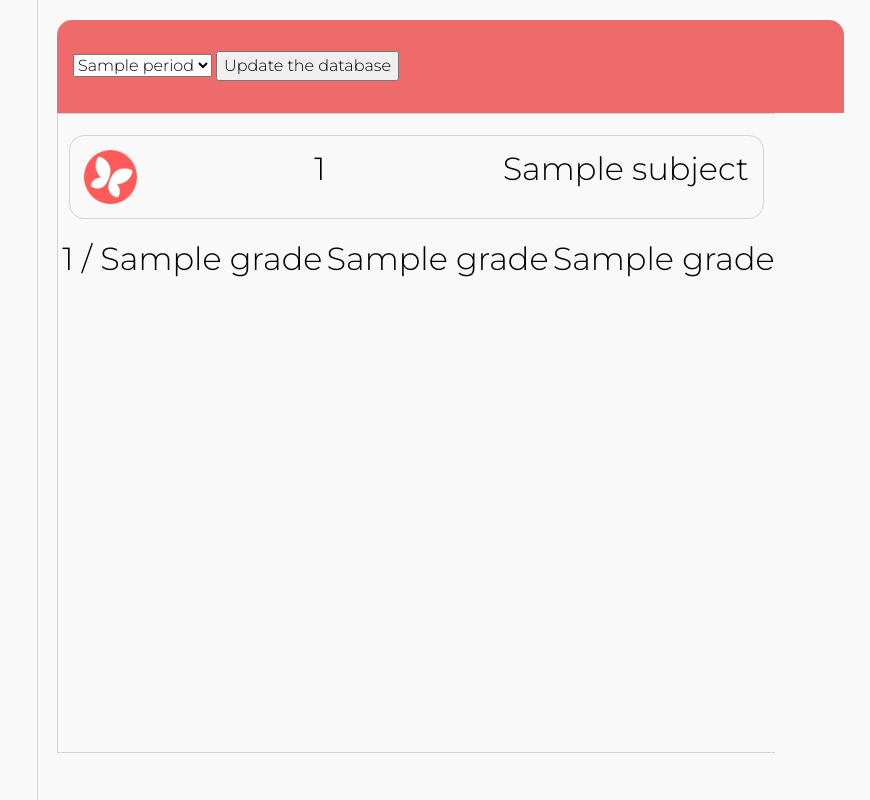
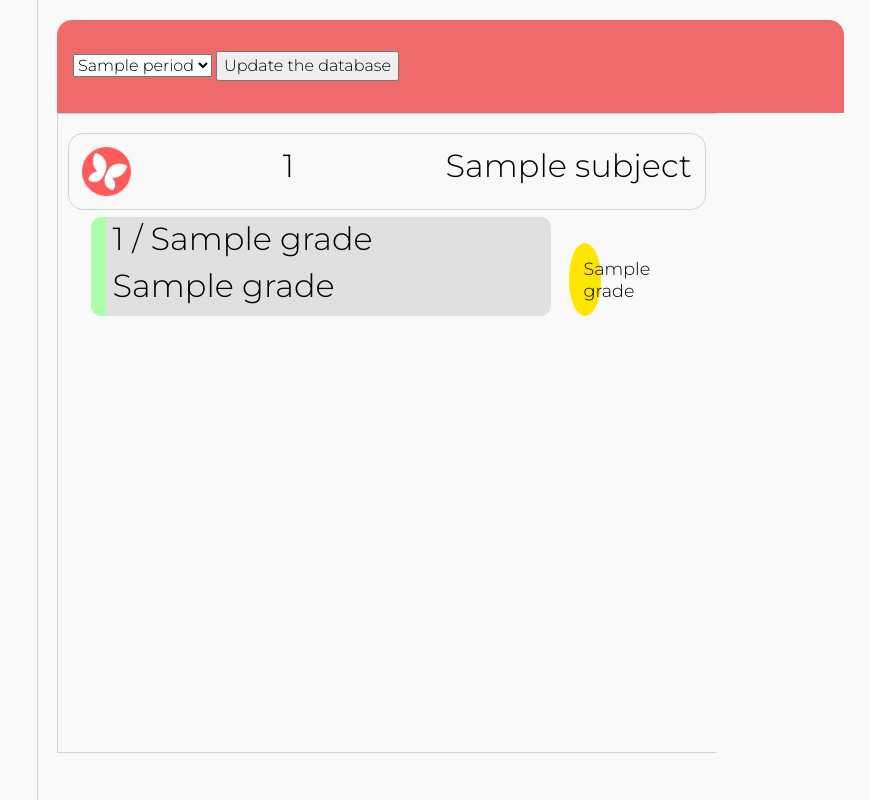
Before and after one commit to SimonBrehM/ProPlus, a Flask app: template templates/content.html in a window 1280 px wide. Shown: the part 68-868 px from the top of the page, without its empty margins (410-1280 px from the left). Run offline with Flask 3, Linux system fonts and the light colour scheme; the template is opened without the code that fills it: most values are stand-ins (such as "Sample title", 1, 10 or a date in 2020).

Commit message:
frontend

```diff
--- a/static/css/style.css
+++ b/static/css/style.css
@@ -115,7 +115,7 @@ body {
 }
 
 .subject-container {
-    margin: 3% 1.5%;
+    margin: 3% 1.5% 0.5% 1.5%;
     padding: 2%;
     border-radius: 15px;
     background-color: e05c5c;
@@ -187,3 +187,30 @@ body {
     display: inline-block;
     position: relative;
 }
+
+.grade-content {
+    margin: 0.5% 5% 0.5% 5%;
+    border-left: rgb(171, 255, 171) solid 15px;
+    border-radius: 10px;
+    padding: 0.5% 1%;
+    width: 70%;
+    background-color: rgb(224, 224, 224)
+}
+
+.grade-coef {
+    border-radius: 50%;
+    padding: 10px;
+    width: 5%;
+    background-color: rgb(255, 230, 0);
+    text-align: center;
+    margin: -3%;
+}
+
+.grade-coef h2 {
+    margin: 5px;
+    font-size: 110%;
+}
+
+.grade-value {
+    margin-right: 5%;
+}
--- a/templates/content.html
+++ b/templates/content.html
@@ -45,7 +45,6 @@
             {% for grade in inputs.grades[subject[0]] %}
             <div class="grade-container">
                 <div class="grade-content">
-                    <div class="grade-contribution"></div>
                     <div class="grade-value"><h2>{{ grade[0] }} / {{ grade[1] }}</h2></div>
                     <div class="grade-description"><h2>{{ grade[3] }}</h2></div>
                 </div>
```
